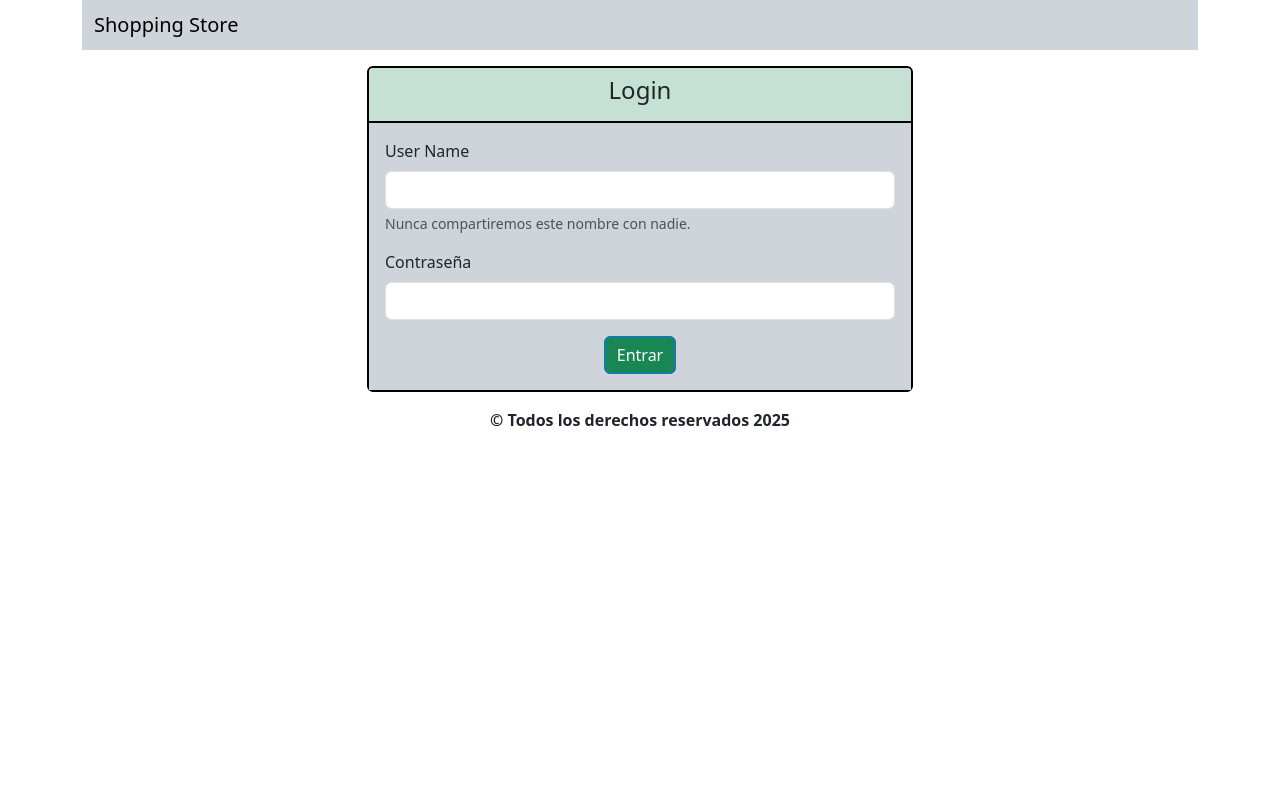
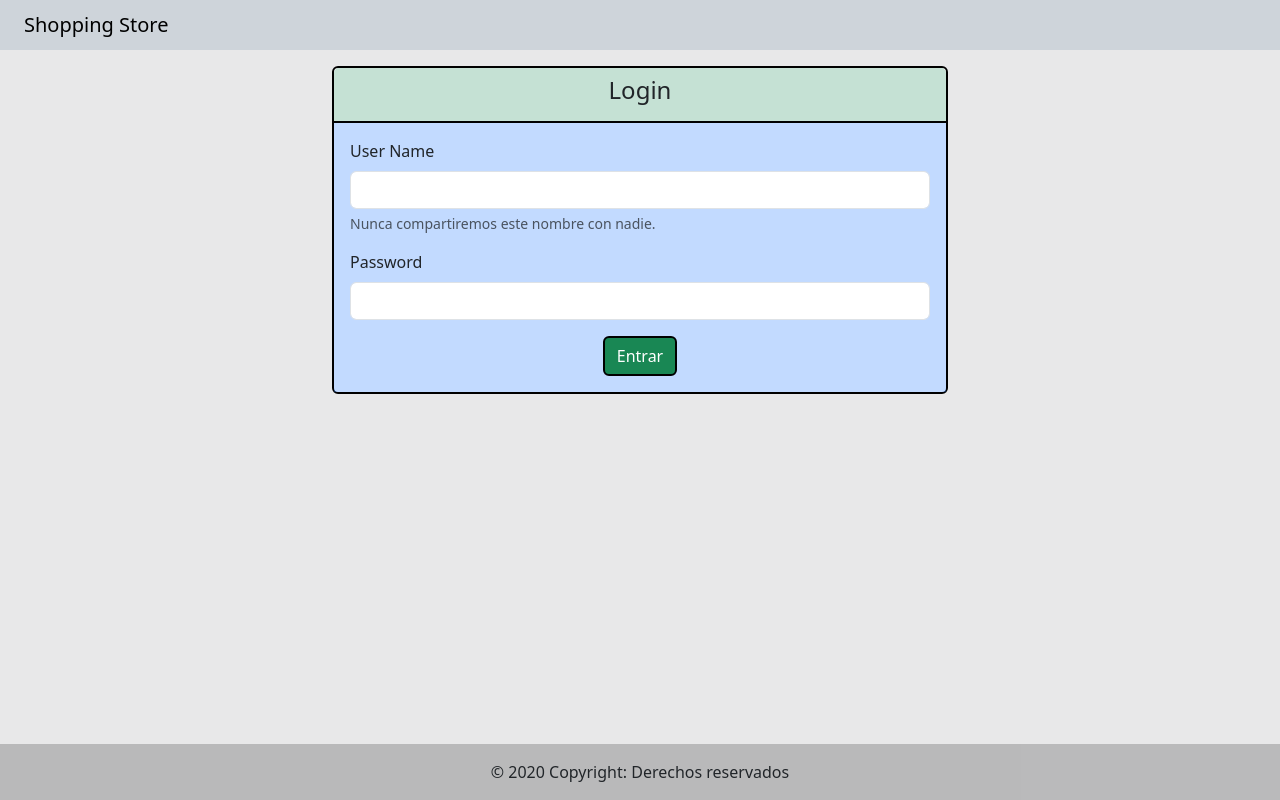
Before and after one commit to CarlosJohanND/shopping-cart-front-examen, a plain HTML site: page index.html in a window 1280 px wide. Drawn offline with nearby package versions, Linux system fonts and the light colour scheme.

Commit message:
Cambio de paleta de colores en index

```diff
--- a/index.html
+++ b/index.html
@@ -11,11 +11,11 @@
       crossorigin="anonymous"
     />
   </head>
-  <body>
-    <div class="container">
+  <body class="bg-dark bg-opacity-10">
+    <div class="container-fluid">
       <div class="row">
-        <div class="col">
-          <nav class="navbar bg-dark-subtle">
+        <div class="col bg-dark-subtle">
+          <nav class="navbar">
             <div class="container-fluid">
               <span class="navbar-brand mb-0 h1">Shopping Store</span>
             </div>
@@ -28,7 +28,7 @@
             <div class="card-header text-center bg-success bg-opacity-25 border-black border-2">
               <h4>Login</h4>
             </div>
-            <div class="card-body bg-dark-subtle">
+            <div class="card-body bg-primary bg-opacity-25">
               <div id="alert"></div>
               <form id="formLogin">
                 <div class="mb-3">
@@ -45,7 +45,7 @@
                   </div>
                 </div>
                 <div class="mb-3">
-                  <label for="password" class="form-label">Contraseña</label>
+                  <label for="password" class="form-label">Password</label>
                   <input
                     type="password"
                     class="form-control"
@@ -53,7 +53,7 @@
                     required
                   />
                 </div>
-                <button type="submit" class="btn btn-primary d-block mx-auto bg-success">
+                <button type="submit" class="btn btn-primary d-block mx-auto bg-success border-black border-2">
                   Entrar
                 </button>
               </form>
@@ -61,12 +61,12 @@
           </div>
         </div>
       </div>
-      <div class="row mt-3">
-        <div class="col text-center">
-          <p class="fw-semibold">&copy; Todos los derechos reservados 2025</p>
-        </div>
+    </div>
+    <footer class="text-lg-start fixed-bottom">
+      <div class="text-center p-3" style="background-color: rgba(0, 0, 0, 0.2);">
+        © 2020 Copyright: Derechos reservados
       </div>
-    </div>
+    </footer>
 
     <script
       src="https://cdn.jsdelivr.net/npm/bootstrap@5.3.5/dist/js/bootstrap.bundle.min.js"
```
